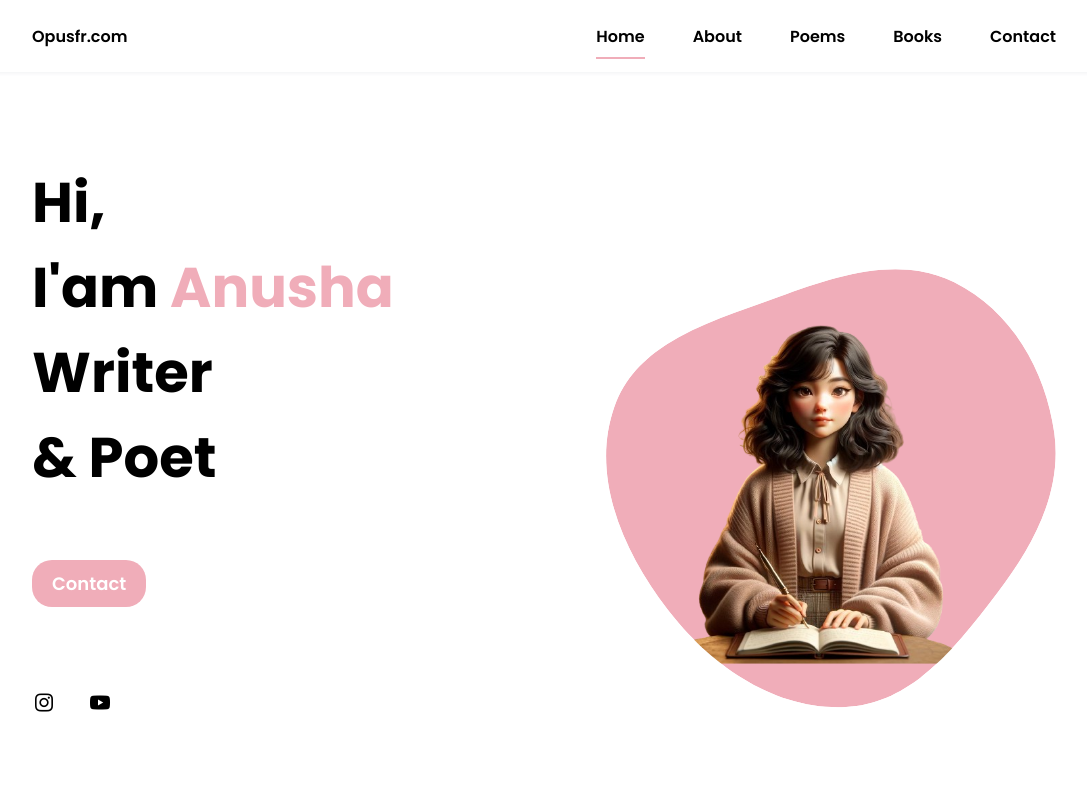
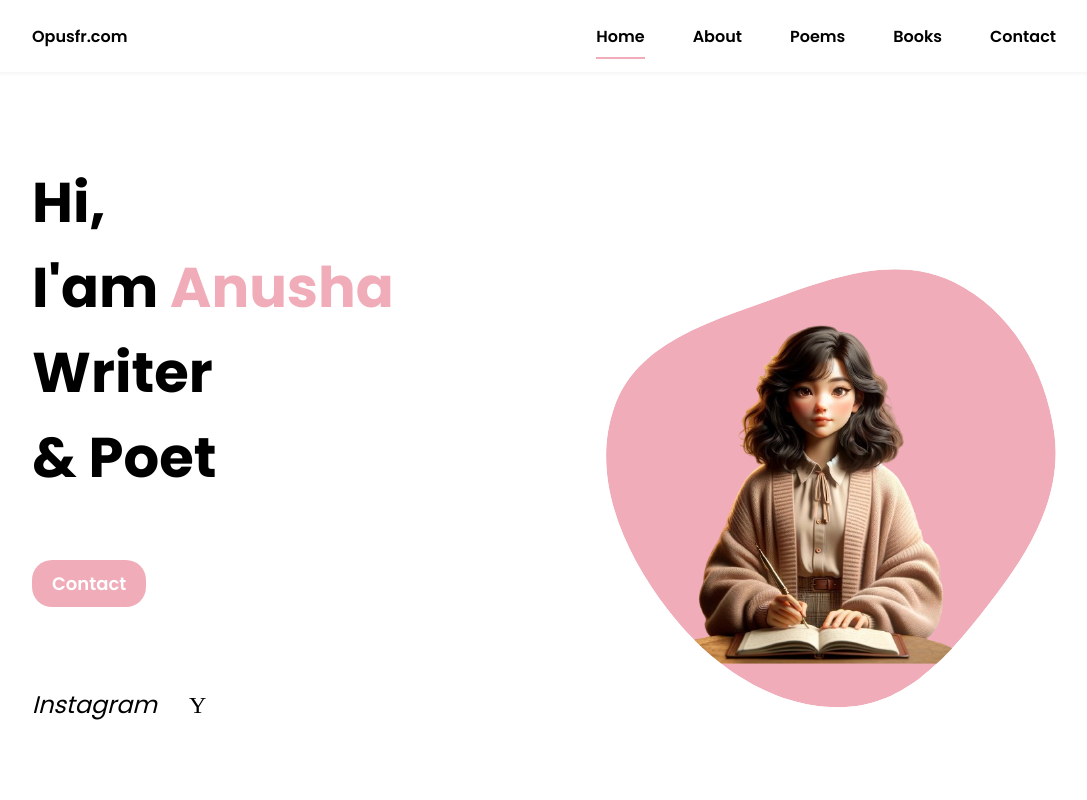
Before and after one commit to pxrple6/Anusha-s-Portfolio, a plain HTML site: page index.html in a window 1280 px wide. Shown: the top 800 px of the page, without its empty margins (96-1183 px from the left). Drawn offline with nearby package versions, Linux system fonts and the light colour scheme; a script that the page names is missing.

Commit message:
Update index.html

```diff
--- a/index.html
+++ b/index.html
@@ -11,7 +11,7 @@
         <link rel="stylesheet" href="styles.css">
 
         <!-- =====BOX ICONS===== -->
-        <link href='https://cdn.jsdelivr.net/npm/boxicons@2.0.5/css/boxicons.min.css' rel='stylesheet'>
+        <link href='https://fonts.googleapis.com/icon?family=Material+Icons' rel='stylesheet'>
 
         <title>Opusfr.com</title>
     </head>
@@ -52,8 +52,8 @@
                 </div>
 
                 <div class="home__social">
-                    <a href="https://www.instagram.com/opusfr_official/" class="home__social-icon"><i class='bx bxl-instagram'></i></a>
-                    <a href="" class="home__social-icon"><i class='bx bxl-youtube'></i></a>
+                    <a href="https://www.instagram.com/opusfr_official/" class="home__social-icon"><i class=material-icons'>Instagram</i></a>
+                    <a href="" class="home__social-icon"><i class='material-icons'>Youtube</i></a>
 
                 </div>
 
```
